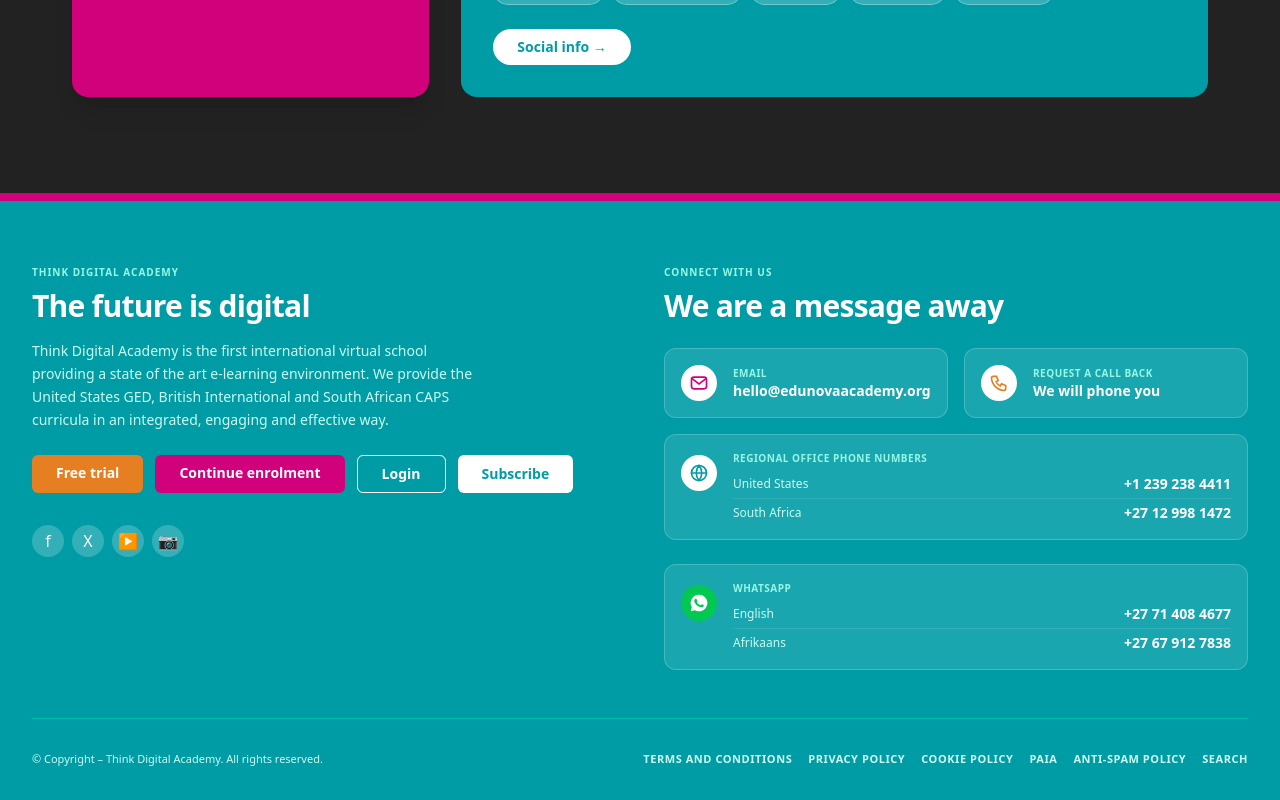
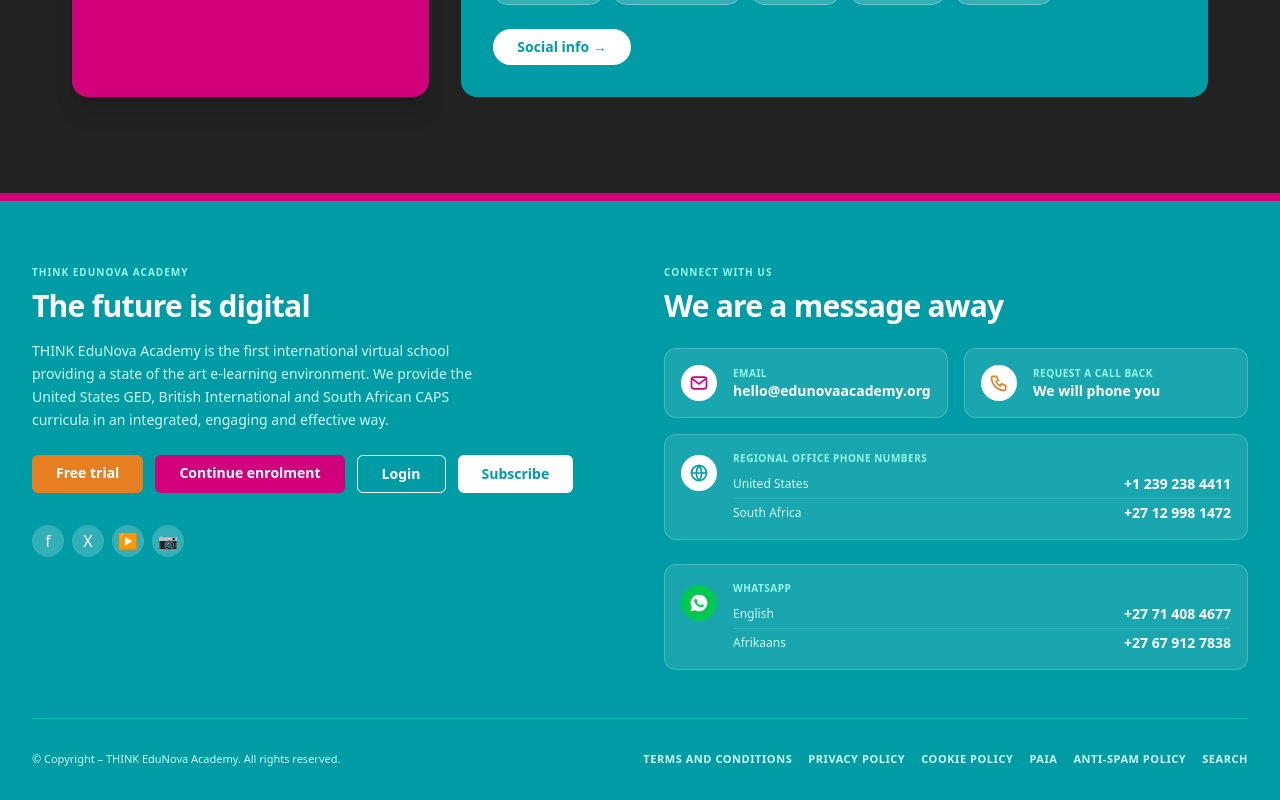
Before and after one commit to maiselakn-lab/edunova-academy, a Next.js app: page / in a window 1280 px wide. Shown: the part 3737-4537 px from the top of the page. Built offline with nearby package versions, Linux system fonts and the light colour scheme.

Commit message:
Fixed branding to THINK EduNova Academy

```diff
--- a/app/page.tsx
+++ b/app/page.tsx
@@ -394,16 +394,16 @@
         </div>
       </section>
 
-      {/* 9. FOOTER - EXACT MATCH TO SOURCE CODE */}
+      {/* 9. FOOTER */}
       <footer className="bg-[#009CA6] text-white pt-16 pb-8 px-8 border-t-8 border-[#D1007B]">
         <div className="max-w-[1400px] mx-auto grid grid-cols-2 gap-12 mb-12">
 
           {/* Left Side: Brand & CTA */}
           <div>
-            <span className="text-[10px] font-bold uppercase tracking-widest text-teal-200 mb-2 block">Think Digital Academy</span>
+            <span className="text-[10px] font-bold uppercase tracking-widest text-teal-200 mb-2 block">THINK EduNova Academy</span>
             <h1 className="text-3xl font-bold tracking-tight mb-4">The future is digital</h1>
             <p className="text-sm text-teal-100 leading-relaxed mb-6 max-w-md">
-              Think Digital Academy is the first international virtual school providing a state of the art e-learning environment. We provide the United States GED, British International and South African CAPS curricula in an integrated, engaging and effective way.
+              THINK EduNova Academy is the first international virtual school providing a state of the art e-learning environment. We provide the United States GED, British International and South African CAPS curricula in an integrated, engaging and effective way.
             </p>
             <div className="flex gap-3 mb-8">
               <Link href="/trial" className="bg-[#E67E22] hover:bg-[#D35400] px-6 py-2 rounded-md text-sm font-bold transition-colors">Free trial</Link>
@@ -487,7 +487,7 @@
         </div>
 
         <div className="max-w-[1400px] mx-auto pt-8 border-t border-teal-500 flex flex-wrap justify-between items-center text-[11px] text-teal-100 gap-4">
-          <p>© Copyright – Think Digital Academy. All rights reserved.</p>
+          <p>© Copyright – THINK EduNova Academy. All rights reserved.</p>
           <div className="flex flex-wrap gap-4 uppercase font-bold tracking-wider">
             <Link href="#" className="hover:text-white">Terms and conditions</Link>
             <Link href="#" className="hover:text-white">Privacy policy</Link>
```
